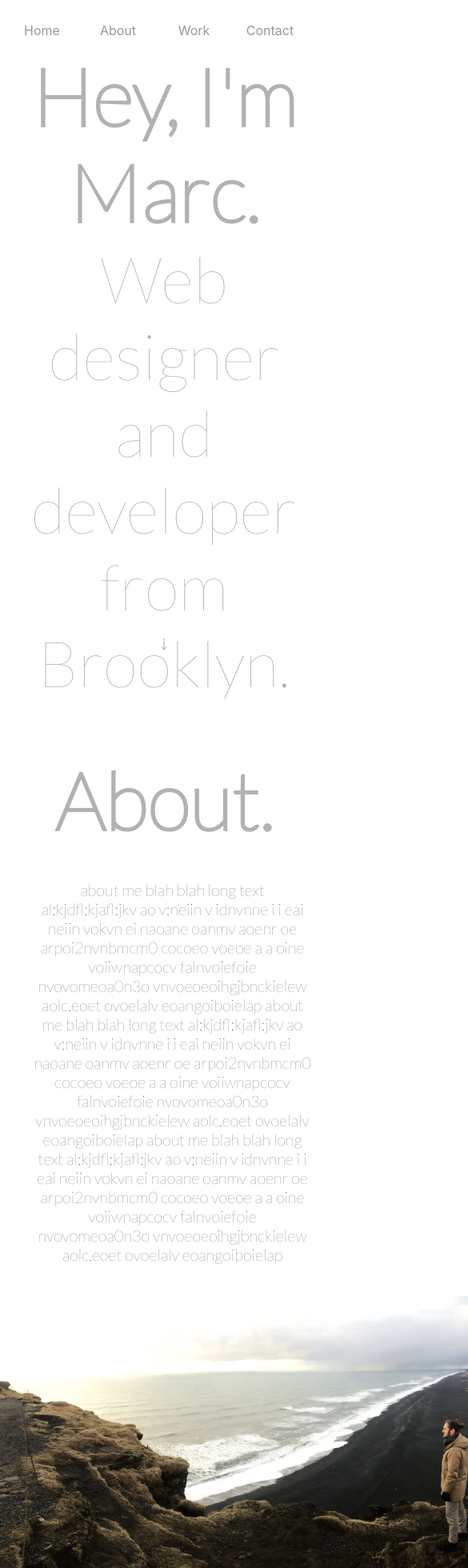
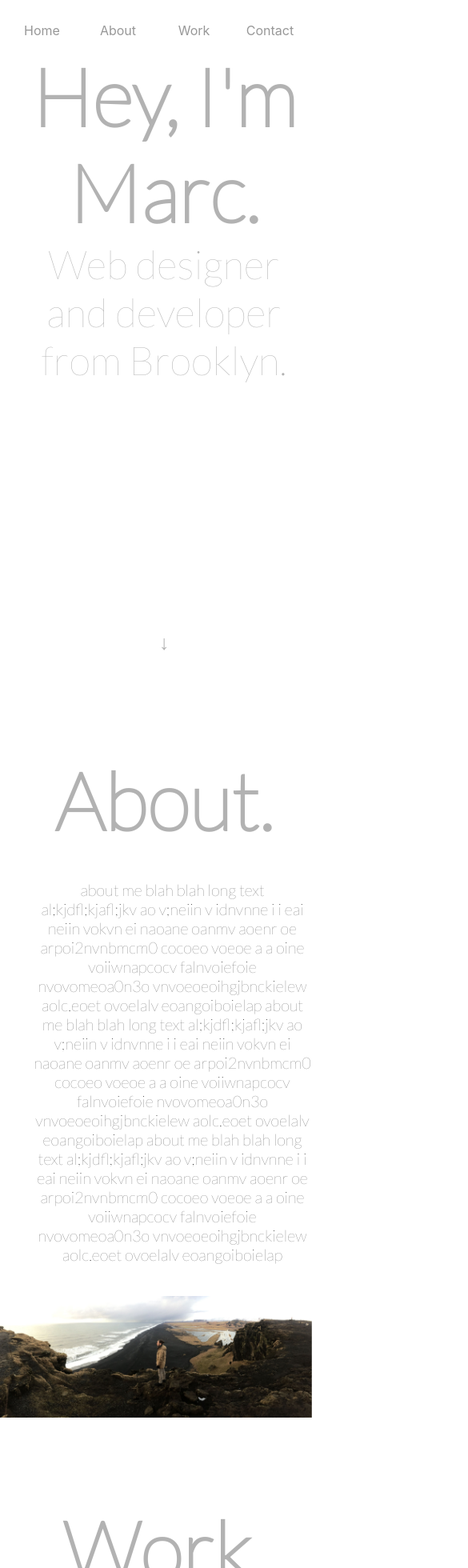
Before and after one commit to marcdycus/portfolio, a React (Create React App) app: page / in a window 390 px wide. Shown: the top 1960 px of the page at 80% size, 585 px wide, since content can reach past the window. Built offline with nearby package versions, Linux system fonts and the light colour scheme; a web font is replaced by a local one.

Commit message:
media queries

```diff
--- a/src/App.css
+++ b/src/App.css
@@ -4,6 +4,7 @@
 
 body, html {
   height: 100%;
+  width: 100%;
 }
 
 #hello {
@@ -14,6 +15,7 @@ p, h1, h3 {
   margin-top: 0;
   margin-bottom: 0;
   font-family: 'Lato', sans-serif;
+  /* font-weight: 400; */
   font-size: 80px;
   padding-left: 20px;
   color: rgba(0, 0, 0, 0.3)
--- a/src/components/About/about.css
+++ b/src/components/About/about.css
@@ -15,7 +15,8 @@
 
 #landscape {
     max-width: 1100px;
+    width: 100%;
     /* height: 400px; */
     margin-bottom: 100px;
-    overflow: hidden;
+    /* overflow: hidden; */
 }
--- a/src/components/Contact/contact.css
+++ b/src/components/Contact/contact.css
@@ -3,7 +3,7 @@
 }
 
 #friends {
-    font-size: 40px;
+    font-size: 50px;
 }
 
 #questions {
--- a/src/components/Hello/hello.css
+++ b/src/components/Hello/hello.css
@@ -6,6 +6,9 @@
     text-align: center;
 }
 
+#hello2 {
+    font-size: 50px;
+}
 
 
 #arrowImg {
--- a/src/components/Work/work.css
+++ b/src/components/Work/work.css
@@ -1,3 +1,3 @@
 .container {
-    min-height: 1100px;
+    min-height: 900px;
 }
```
